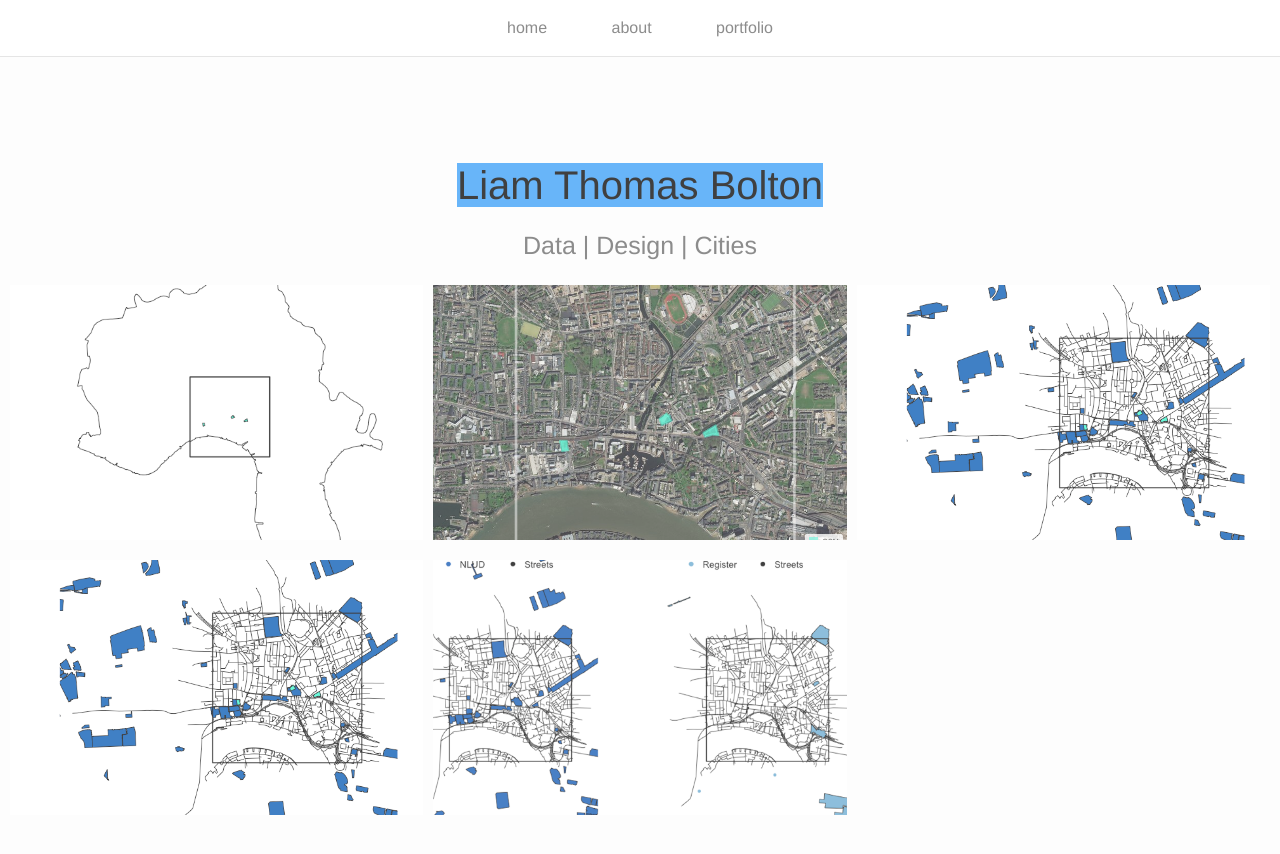
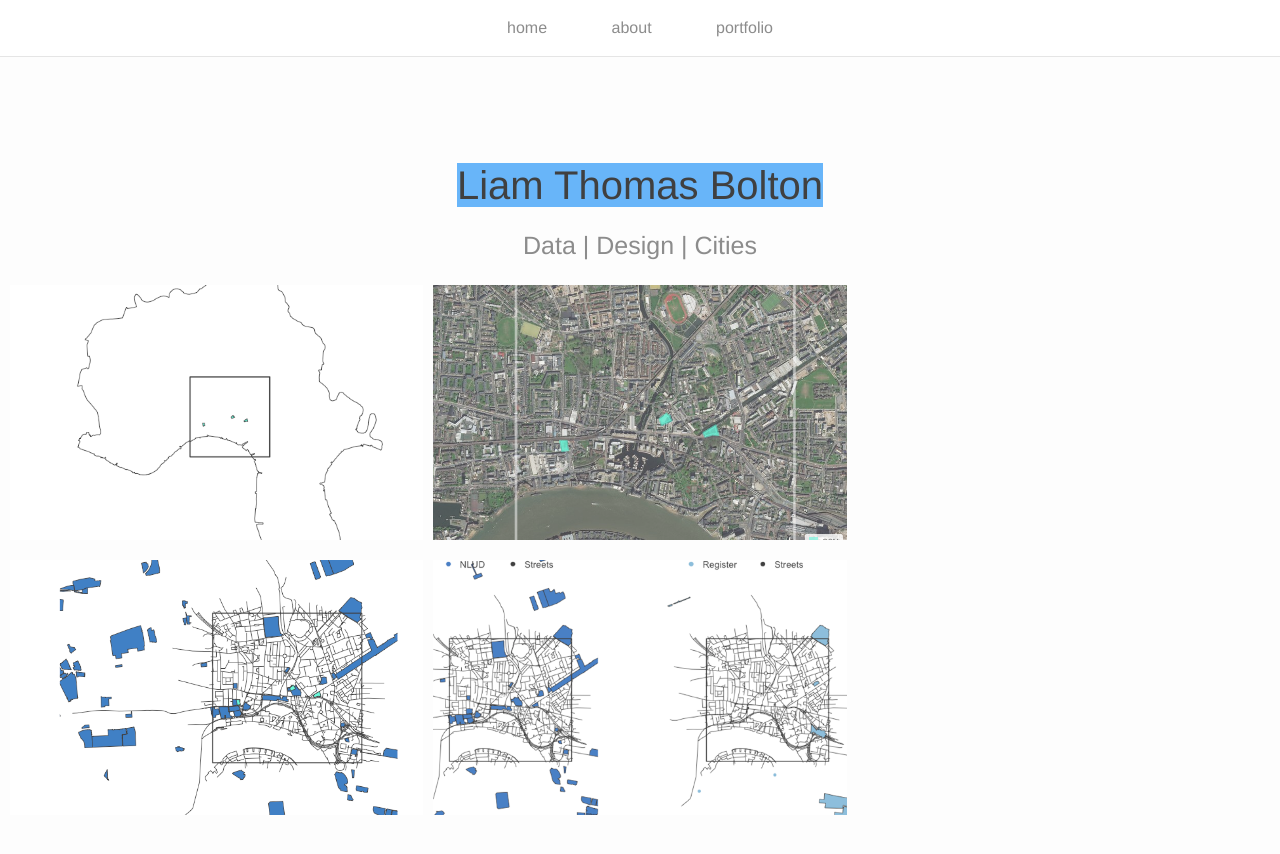
Before and after one commit to lbuk/portfolio-website, a Jekyll site: the page built from index.html, in a window 1280 px wide. Shown: the top 854 px of the page. Built offline with Jekyll 4.4.1, drawn with Linux system fonts in a browser that asks for light colours; nearby versions of some CDN libraries; the list of posts is cut into pages by our own code.

Commit message:
Update index.html

```diff
--- a/index.html
+++ b/index.html
@@ -9,7 +9,6 @@ layout: default
 	<div class="img_row">
 	<img class="col one" src="{{ site.baseurl }}/img/limehouse_osm_borough.png" alt="" class="responsive" title=""/>
 	<img class="col one" src="{{ site.baseurl }}/img/limehouse_osm_satellite_map.png" alt="" class="responsive" title=""/>
-	<img class="col one" src="{{ site.baseurl }}/img/limehouse_osm_nlud_map.png" alt="" class="responsive" title=""/>
 	</div>
 	<div class="img_row">
 	<img class="col one" src="{{ site.baseurl }}/img/limehouse_osm_nlud_map.png" alt="" class="responsive" title=""/>
```
